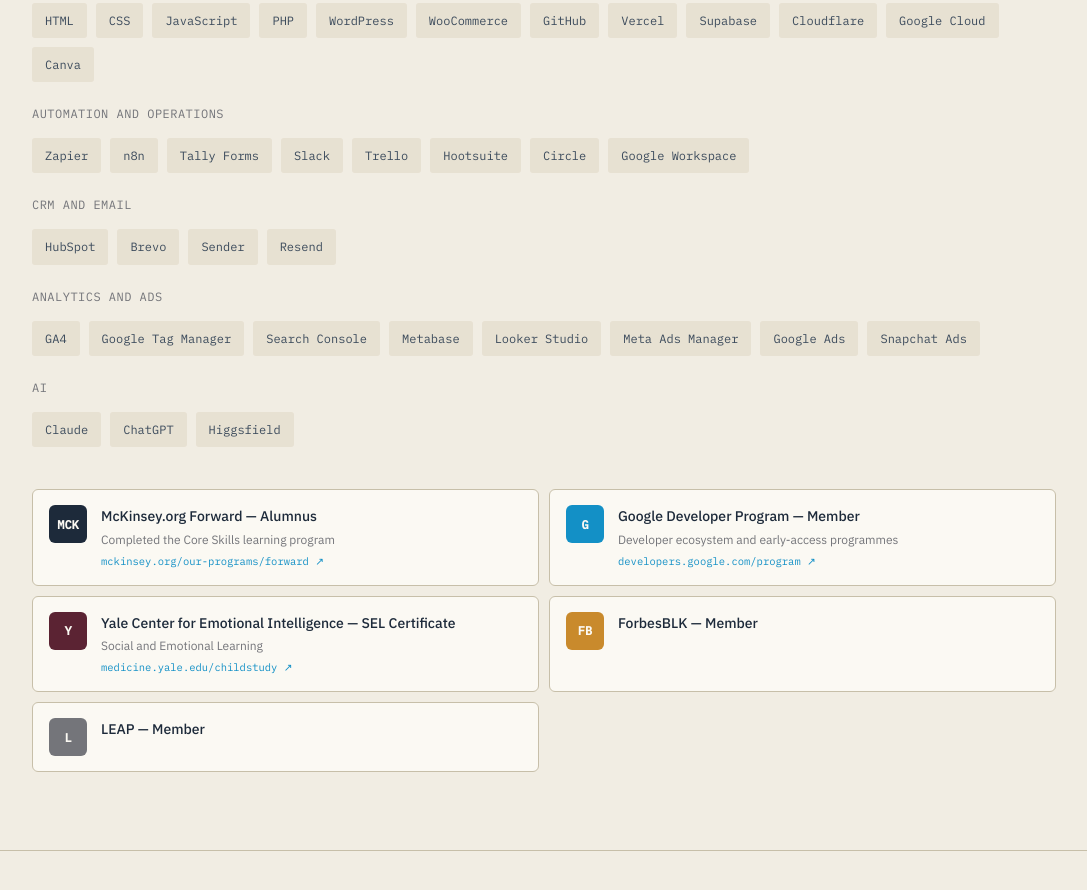
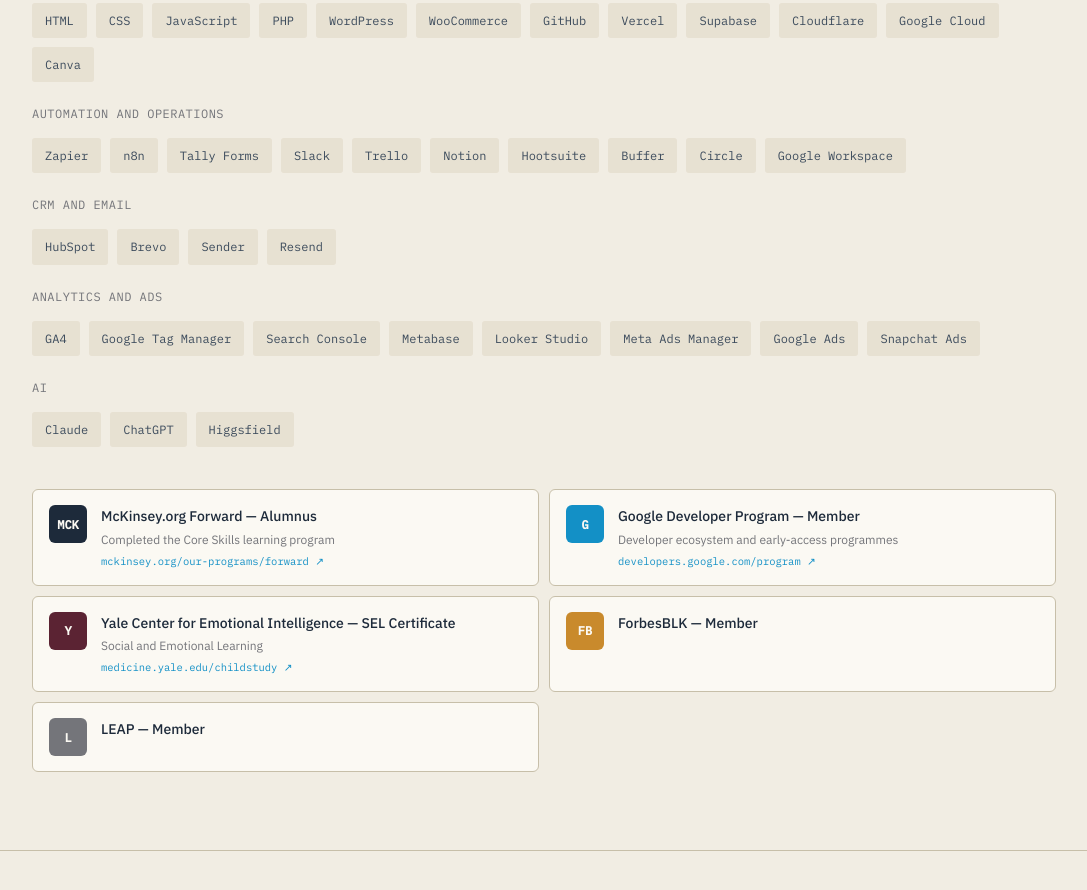
Before and after one commit to SDBE-Ex/Philips-Adebayo-Portfolio-, a plain HTML site: page index.html in a window 1280 px wide. Shown: the part 5311-6201 px from the top of the page, without its empty margins (96-1183 px from the left). Drawn offline with Linux system fonts and the light colour scheme.

Commit message:
Add Buffer and Notion
Co-Authored-By: Claude Opus 5.5 <noreply@anthropic.com>
Claude-Session: https://claude.ai/code/session_011fWCnjGRMZ3GYMUTB3XVkS

```diff
--- a/index.html
+++ b/index.html
@@ -940,7 +940,7 @@
         <div style="margin-top:52px;">
           <div class="subhead" style="color:var(--ink);font-size:13px;margin-bottom:22px">Tools I actually reach for</div>
 <div style="margin-bottom:22px"><div class="subhead">Build</div><div class="pill-grid"><span class="pill">HTML</span><span class="pill">CSS</span><span class="pill">JavaScript</span><span class="pill">PHP</span><span class="pill">WordPress</span><span class="pill">WooCommerce</span><span class="pill">GitHub</span><span class="pill">Vercel</span><span class="pill">Supabase</span><span class="pill">Cloudflare</span><span class="pill">Google Cloud</span><span class="pill">Canva</span></div></div>
-<div style="margin-bottom:22px"><div class="subhead">Automation and operations</div><div class="pill-grid"><span class="pill">Zapier</span><span class="pill">n8n</span><span class="pill">Tally Forms</span><span class="pill">Slack</span><span class="pill">Trello</span><span class="pill">Hootsuite</span><span class="pill">Circle</span><span class="pill">Google Workspace</span></div></div>
+<div style="margin-bottom:22px"><div class="subhead">Automation and operations</div><div class="pill-grid"><span class="pill">Zapier</span><span class="pill">n8n</span><span class="pill">Tally Forms</span><span class="pill">Slack</span><span class="pill">Trello</span><span class="pill">Notion</span><span class="pill">Hootsuite</span><span class="pill">Buffer</span><span class="pill">Circle</span><span class="pill">Google Workspace</span></div></div>
 <div style="margin-bottom:22px"><div class="subhead">CRM and email</div><div class="pill-grid"><span class="pill">HubSpot</span><span class="pill">Brevo</span><span class="pill">Sender</span><span class="pill">Resend</span></div></div>
 <div style="margin-bottom:22px"><div class="subhead">Analytics and ads</div><div class="pill-grid"><span class="pill">GA4</span><span class="pill">Google Tag Manager</span><span class="pill">Search Console</span><span class="pill">Metabase</span><span class="pill">Looker Studio</span><span class="pill">Meta Ads Manager</span><span class="pill">Google Ads</span><span class="pill">Snapchat Ads</span></div></div>
 <div style="margin-bottom:22px"><div class="subhead">AI</div><div class="pill-grid"><span class="pill">Claude</span><span class="pill">ChatGPT</span><span class="pill">Higgsfield</span></div></div>
```
